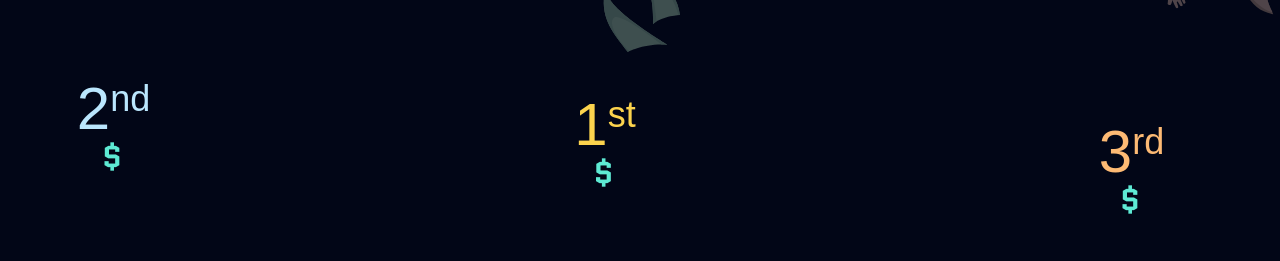
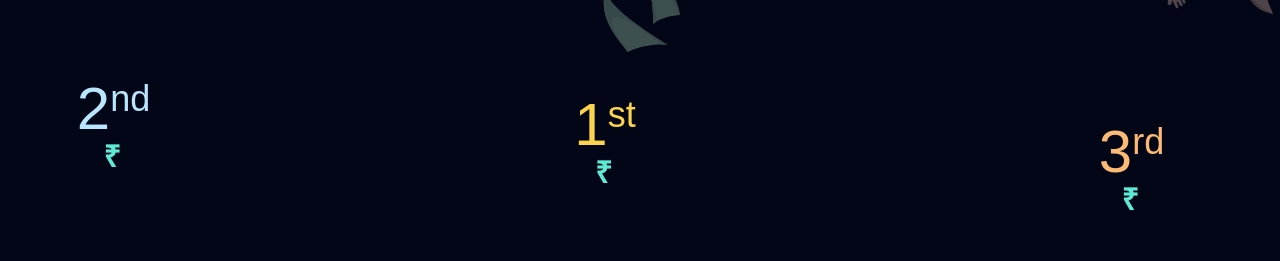
Before and after one commit to Blockchain-Club-SRM/blockchainsrm.org-v2, a Next.js app: page /layer in a window 1280 px wide. Shown: the part 3640-3901 px from the top of the page. Built offline with nearby package versions, Linux system fonts and the light colour scheme; a web font is replaced by a local one.

Commit message:
refactor: update currency changed from $ to INR

```diff
--- a/components/layer/prizes.tsx
+++ b/components/layer/prizes.tsx
@@ -37,7 +37,7 @@ const Prizes: NextPage = () => {
               </span>
             </div>
             <div className="w-[168px] h-[53px] text-center text-teal-300 text-[38px] font-bold font-['Quantico'] tracking-widest">
-              ${process.env.NEXT_PUBLIC_FIRST_PRIZE}
+            ₹{process.env.NEXT_PUBLIC_FIRST_PRIZE}
             </div>
           </div>
           <div className="flex flex-col justify-center items-center">
@@ -51,7 +51,7 @@ const Prizes: NextPage = () => {
               </span>
             </div>
             <div className="w-[168px] h-[53px] text-center text-teal-300 text-[38px] font-bold font-['Quantico'] tracking-widest">
-              ${process.env.NEXT_PUBLIC_SECOND_PRIZE}
+            ₹{process.env.NEXT_PUBLIC_SECOND_PRIZE}
             </div>
           </div>
           <div className="flex flex-col justify-center items-center">
@@ -65,7 +65,7 @@ const Prizes: NextPage = () => {
               </span>
             </div>
             <div className="w-[168px] h-[53px] text-center text-teal-300 text-[38px] font-bold font-['Quantico'] tracking-widest">
-              ${process.env.NEXT_PUBLIC_THIRD_PRIZE}
+            ₹{process.env.NEXT_PUBLIC_THIRD_PRIZE}
             </div>
           </div>
         </div>
@@ -91,7 +91,7 @@ const Prizes: NextPage = () => {
                 </span>
               </div>
               <div className="text-center text-teal-300 text-3xl font-bold font-['Quantico'] tracking-widest">
-                ${process.env.NEXT_PUBLIC_SECOND_PRIZE}
+              ₹{process.env.NEXT_PUBLIC_SECOND_PRIZE}
               </div>
             </div>
             <div className="flex flex-col justify-center items-center">
@@ -108,7 +108,7 @@ const Prizes: NextPage = () => {
                 </span>
               </div>
               <div className="text-center text-teal-300 text-3xl font-bold font-['Quantico'] tracking-widest">
-                ${process.env.NEXT_PUBLIC_FIRST_PRIZE}
+              ₹{process.env.NEXT_PUBLIC_FIRST_PRIZE}
               </div>
             </div>
             <div className="flex flex-col justify-center items-center">
@@ -125,7 +125,7 @@ const Prizes: NextPage = () => {
                 </span>
               </div>
               <div className="text-center text-teal-300 text-3xl font-bold font-['Quantico'] tracking-widest">
-                ${process.env.NEXT_PUBLIC_THIRD_PRIZE}
+              ₹{process.env.NEXT_PUBLIC_THIRD_PRIZE}
               </div>
             </div>
           </div>
```
